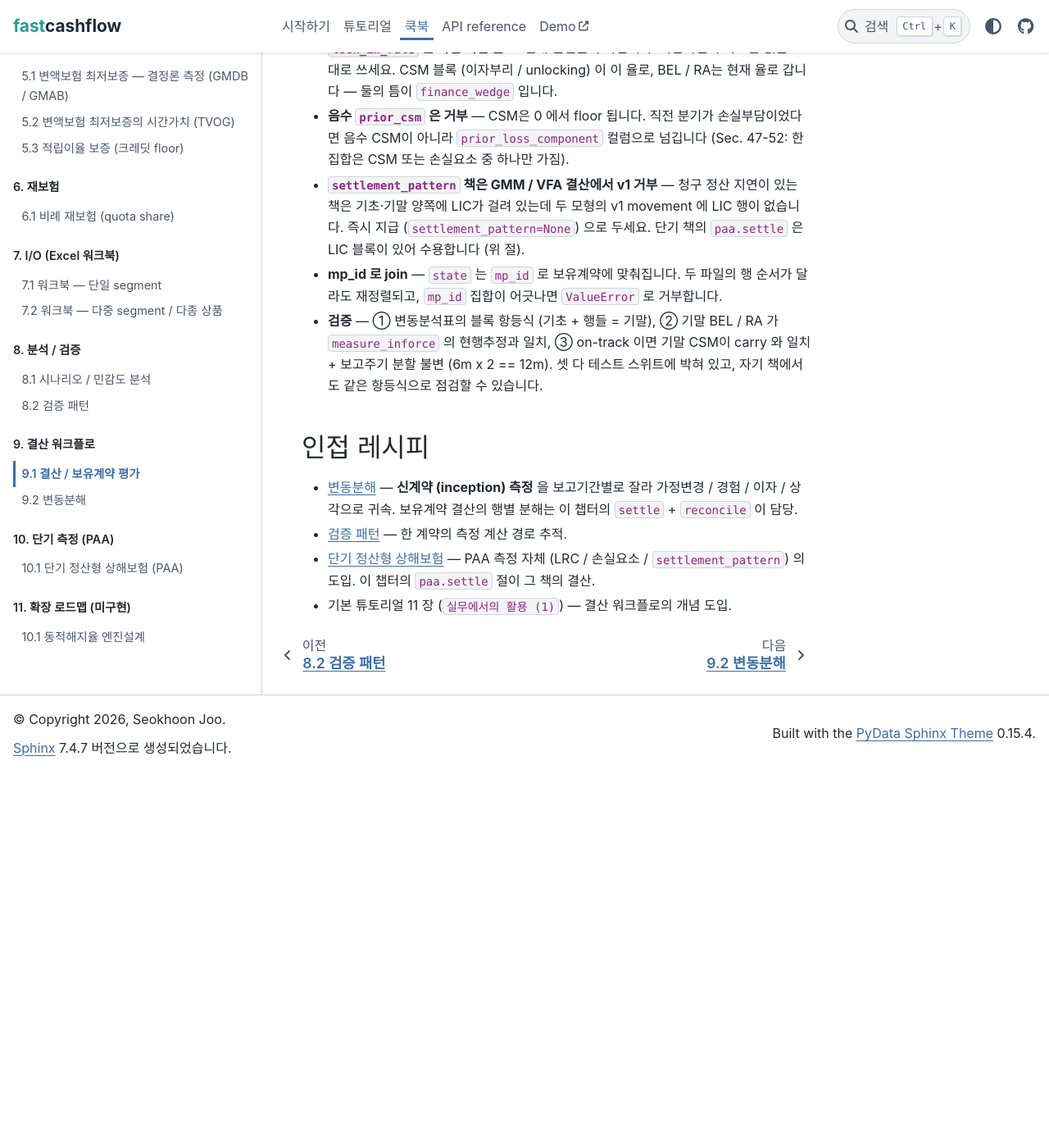
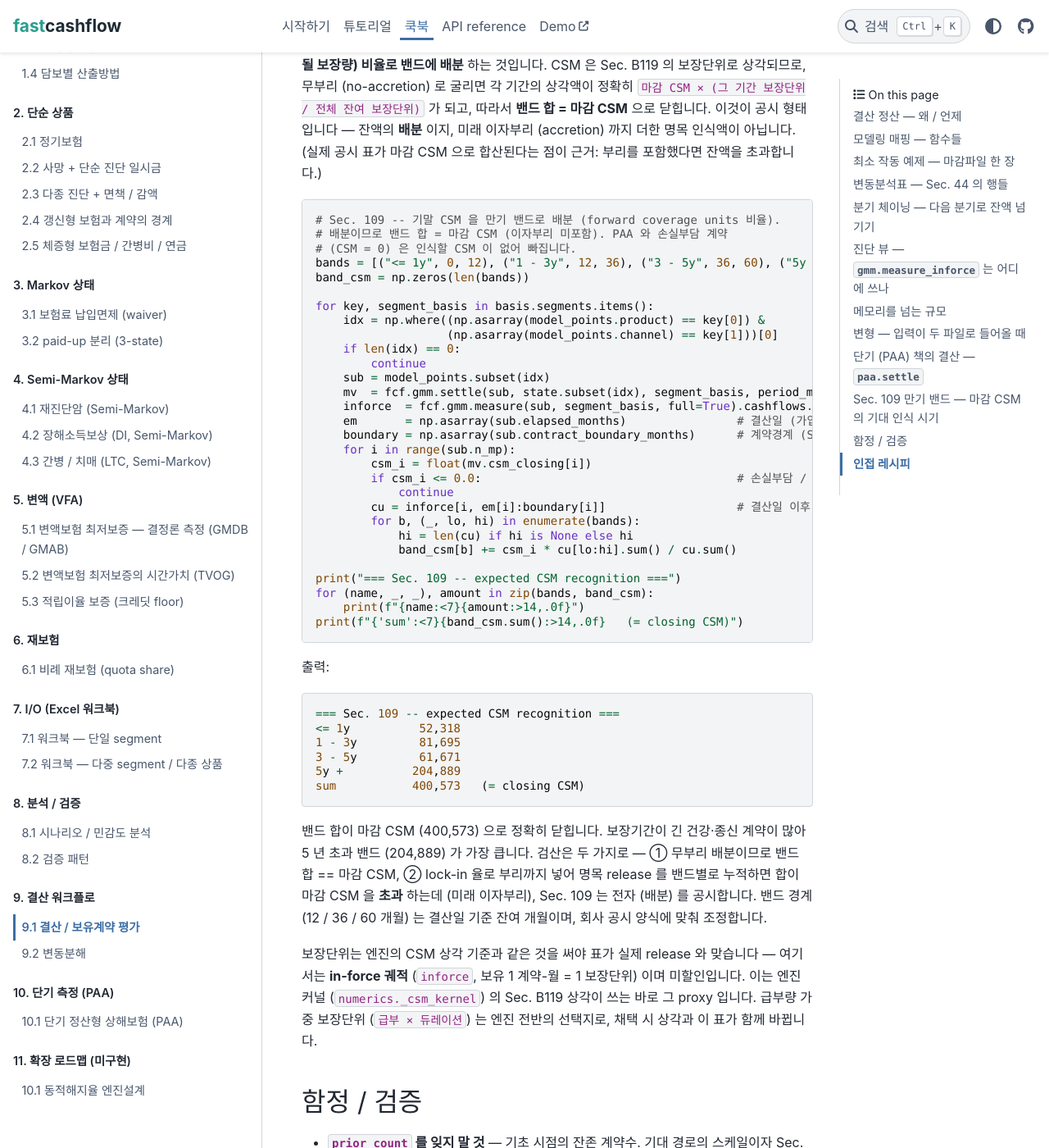
Before and after one commit to seokhoonj/fastcashflow, a Sphinx documentation site: the page built from docs/cookbook/workflow/settlement.md, in a window 1280 px wide and 1400 px high, scrolled down 10970 px. Shown: the whole window at 82% size. Built offline with Sphinx 7.4.7 and the PyData theme 0.15.4, drawn with Linux system fonts in a browser that asks for light colours; before the commit the page ends 11911 px from its top, so only the background shows below that; some of the changed text lies outside the part shown.

Commit message:
docs: add the paragraph-109 maturity-band recipe to the settlement cookbook
After a period close the settled CSM is one number; paragraph 109 asks when
that remaining CSM is expected to be recognised in profit or loss, in maturity
bands (<=1y / 1-3y / 3-5y / 5y+). The recipe allocates the closing CSM by each
contract's forward coverage-unit fraction per band, so the bands sum to the
closing CSM -- an allocation of the remaining balance, not the accreted nominal
release. The bundled book closes at 400,573, split 52,318 / 81,695 / 61,671 /
204,889, doc-exec checked.

The choice between the allocation and an accreted chain-runoff is pinned in
tests/test_paragraph109_bands.py: only the allocation reconciles to the closing
CSM, the chain-runoff overstates it by the future accretion, the two diverge
most in the long tail, and they coincide at a zero locked-in rate -- so the
divergence is exactly the accretion. The disclosed bands summing to the closing
CSM (Samsung 2026Q1: 0.90 + 1.46 + 1.18 + 10.35 = 13.89) is the evidence for
the allocation form.

The coverage-unit proxy is the in-force count, undiscounted -- the same proxy
the CSM amortisation kernel uses, so the disclosure matches the actual release.

````diff
--- a/docs/cookbook/workflow/settlement.md
+++ b/docs/cookbook/workflow/settlement.md
@@ -525,6 +525,77 @@ GMM 가족과 평행합니다: 기간내 현금흐름은 기대 기준 (관측
 0) 은 지원합니다 — LRC는 수익으로 전액 환입되고 LIC 꼬리는 부채로
 남습니다.
 
+## Sec. 109 만기 밴드 — 마감 CSM 의 기대 인식 시기
+
+결산이 끝나면 기말 CSM 한 숫자 (위 예제의 400,573) 가 나옵니다. **Sec. 109**
+는 그 **잔여 CSM 이 앞으로 어느 시기에 손익으로 인식될지** 를 만기 밴드별로
+공시하라고 요구합니다 (분기 공시 의무). 한국 공시 실무의 밴드는 4 개 —
+1 년 미만 / 1-3 년 / 3-5 년 / 5 년 초과.
+
+산식은 **마감 CSM 을 각 계약의 잔여 보장단위 (forward coverage units = 결산일
+이후 제공될 보장량) 비율로 밴드에 배분** 하는 것입니다. CSM 은 Sec. B119 의
+보장단위로 상각되므로, 무부리 (no-accretion) 로 굴리면 각 기간의 상각액이
+정확히 `마감 CSM × (그 기간 보장단위 / 전체 잔여 보장단위)` 가 되고, 따라서
+**밴드 합 = 마감 CSM** 으로 닫힙니다. 이것이 공시 형태입니다 — 잔액의 **배분**
+이지, 미래 이자부리 (accretion) 까지 더한 명목 인식액이 아닙니다. (실제 공시
+표가 마감 CSM 으로 합산된다는 점이 근거: 부리를 포함했다면 잔액을 초과합니다.)
+
+```python
+# Sec. 109 -- 기말 CSM 을 만기 밴드로 배분 (forward coverage units 비율).
+# 배분이므로 밴드 합 = 마감 CSM (이자부리 미포함). PAA 와 손실부담 계약
+# (CSM = 0) 은 인식할 CSM 이 없어 빠집니다.
+bands = [("<= 1y", 0, 12), ("1 - 3y", 12, 36), ("3 - 5y", 36, 60), ("5y +", 60, None)]
+band_csm = np.zeros(len(bands))
+
+for key, segment_basis in basis.segments.items():
+    idx = np.where((np.asarray(model_points.product) == key[0]) &
+                   (np.asarray(model_points.channel) == key[1]))[0]
+    if len(idx) == 0:
+        continue
+    sub = model_points.subset(idx)
+    mv  = fcf.gmm.settle(sub, state.subset(idx), segment_basis, period_months=3)
+    inforce  = fcf.gmm.measure(sub, segment_basis, full=True).cashflows.inforce  # 보장단위 궤적
+    em       = np.asarray(sub.elapsed_months)                # 결산일 (가입 후 개월)
+    boundary = np.asarray(sub.contract_boundary_months)      # 계약경계 (Sec. 34)
+    for i in range(sub.n_mp):
+        csm_i = float(mv.csm_closing[i])
+        if csm_i <= 0.0:                                     # 손실부담 / CSM 없음 -> 제외
+            continue
+        cu = inforce[i, em[i]:boundary[i]]                   # 결산일 이후 잔여 보장단위
+        for b, (_, lo, hi) in enumerate(bands):
+            hi = len(cu) if hi is None else hi
+            band_csm[b] += csm_i * cu[lo:hi].sum() / cu.sum()
+
+print("=== Sec. 109 -- expected CSM recognition ===")
+for (name, _, _), amount in zip(bands, band_csm):
+    print(f"{name:<7}{amount:>14,.0f}")
+print(f"{'sum':<7}{band_csm.sum():>14,.0f}   (= closing CSM)")
+```
+
+출력:
+
+```
+=== Sec. 109 -- expected CSM recognition ===
+<= 1y          52,318
+1 - 3y         81,695
+3 - 5y         61,671
+5y +          204,889
+sum           400,573   (= closing CSM)
+```
+
+밴드 합이 마감 CSM (400,573) 으로 정확히 닫힙니다. 보장기간이 긴 건강·종신
+계약이 많아 5 년 초과 밴드 (204,889) 가 가장 큽니다. 검산은 두 가지로 —
+① 무부리 배분이므로 밴드 합 == 마감 CSM, ② lock-in 율로 부리까지 넣어 명목
+release 를 밴드별로 누적하면 합이 마감 CSM 을 **초과** 하는데 (미래 이자부리),
+Sec. 109 는 전자 (배분) 를 공시합니다. 밴드 경계 (12 / 36 / 60 개월) 는 결산일
+기준 잔여 개월이며, 회사 공시 양식에 맞춰 조정합니다.
+
+보장단위는 엔진의 CSM 상각 기준과 같은 것을 써야 표가 실제 release 와
+맞습니다 — 여기서는 **in-force 궤적** (`inforce`, 보유 1 계약-월 = 1 보장단위)
+이며 미할인입니다. 이는 엔진 커널 (`numerics._csm_kernel`) 의 Sec. B119 상각이
+쓰는 바로 그 proxy 입니다. 급부량 가중 보장단위 (`급부 × 듀레이션`) 는 엔진
+전반의 선택지로, 채택 시 상각과 이 표가 함께 바뀝니다.
+
 ## 함정 / 검증
 
 - **`prior_count` 를 잊지 말 것** — 기초 시점의 잔존 계약수. 기대 경로의
````
Also changed, not shown: 1 other file.
